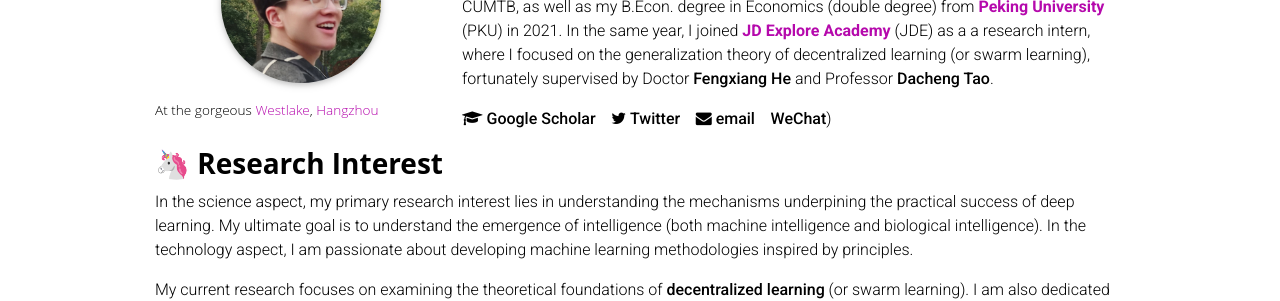
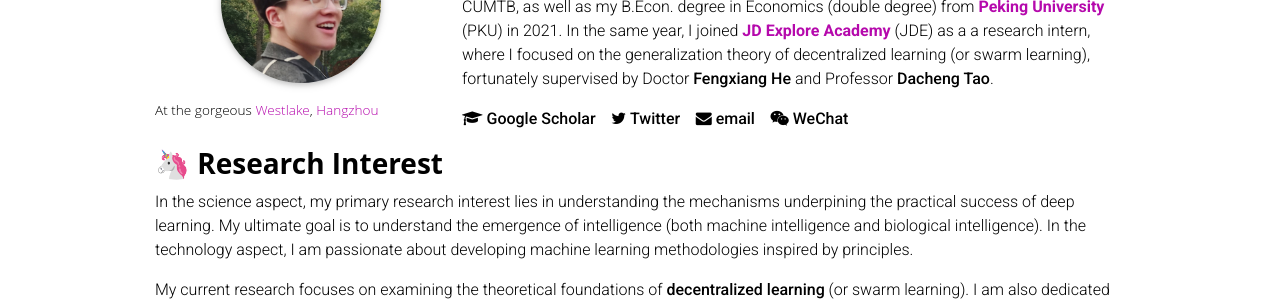
Before and after one commit to Raiden-Zhu/Raiden-Zhu.github.io, a Jekyll site: the page built from _pages/about.md, in a window 1280 px wide and 900 px high. Shown: the part 278-579 px from the top of the window. Built offline with Jekyll 4.4.1, drawn with Linux system fonts in a browser that asks for light colours; full-size pictures stand in for the smaller copies a plugin makes; comment, search, counter and statistics services are not loaded; a style sheet for code colours, icons or effects is not loaded.

Commit message:
Update about.md

```diff
--- a/_pages/about.md
+++ b/_pages/about.md
@@ -20,7 +20,7 @@
 
 Hi there 😃. I am Tongtian Zhu (prounced as "Tong-tee-an Joo"), a second-year PhD student at the Computer Science Department of [<span style="font-weight: bold; color: #B509AC;">Zhejiang University</span>](https://www.zju.edu.cn/english/) (ZJU), under the auspices of Professors [**Mingli Song**](https://person.zju.edu.cn/en/msong) and [**Chun Chen**](https://person.zju.edu.cn/en/0082004). I earned my B.S. degree in Mathematical Science from CUMTB, as well as my B.Econ. degree in Economics (double degree) from [<span style="font-weight: bold; color: #B509AC;">Peking University</span>](https://english.pku.edu.cn/) (PKU) in 2021. In the same year, I joined [<span style="font-weight: bold; color: #B509AC;">JD Explore Academy</span>](https://corporate.jd.com/) (JDE) as a a research intern, where I focused on the generalization theory of decentralized learning (or swarm learning), fortunately supervised by Doctor [**Fengxiang He**](https://fengxianghe.github.io/) and Professor [**Dacheng Tao**](https://www.sydney.edu.au/engineering/about/our-people/academic-staff/dacheng-tao.html).
 
-<i class="fa fa-graduation-cap"></i> [**Google Scholar**](https://scholar.google.com/citations?user=QvBDUsIAAAAJ&hl=zh-CN]) &nbsp;&nbsp; <i class="fa fa-twitter"></i> [**Twitter**](https://twitter.com/Raiden13238619//) &nbsp;&nbsp; <i class="fa fa-envelope"></i> [**email**](mailto:raiden@zju.edu.cn) &nbsp;&nbsp; [**WeChat**](https://raw.githubusercontent.com/Raiden-Zhu/Raiden-Zhu.github.io/master/assets/img/WeChat_QR_code.jpg))
+<i class="fa fa-graduation-cap"></i> [**Google Scholar**](https://scholar.google.com/citations?user=QvBDUsIAAAAJ&hl=zh-CN]) &nbsp;&nbsp; <i class="fa fa-twitter"></i> [**Twitter**](https://twitter.com/Raiden13238619//) &nbsp;&nbsp; <i class="fa fa-envelope"></i> [**email**](mailto:raiden@zju.edu.cn) &nbsp;&nbsp; <i class="fa fa-weixin"></i> [**WeChat**](https://raw.githubusercontent.com/Raiden-Zhu/Raiden-Zhu.github.io/master/assets/img/WeChat_QR_code.jpg)
 
 <!-- <br/><br/> -->
 
```
